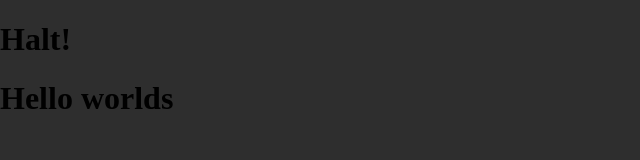
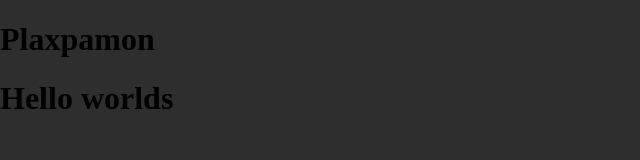
Before and after one commit to Snowcart/cyberpunk-character-console-project, a React app in the folder app/: page / in a window 1280 px wide. Shown: the top 160 px of the page, without its empty margins (0-640 px from the left). Built offline with nearby package versions, Linux system fonts and the light colour scheme.

Commit message:
Adding global characterContext

```diff
--- a/app/src/App.tsx
+++ b/app/src/App.tsx
@@ -2,13 +2,19 @@ import * as React from 'react';
 import styled, { createGlobalStyle } from 'styled-components';
 import Character from './models/character';
 import Title from './title/Title';
+import { useCharacter } from './hooks/useCharacter';
+import { characterContext } from './models/Context/CharacterContext';
 
 export default () => <App />;
 
 const App = () => {
-	const character = {} as Character;
-	character.name = 'Plaxpamon';
-	const CharacterContext = React.createContext(character);
+	const character = useCharacter();
+
+	// this is just for testing
+	const { setCharacter } = React.useContext(characterContext);
+	character.character.name = 'Plaxpamon';
+	setCharacter(character.character);
+
 	const GlobalStyle = createGlobalStyle`
 	body {
 		margin: 0;
@@ -19,9 +25,9 @@ const App = () => {
 	return (
 		<>
 			<GlobalStyle />
-			<CharacterContext.Provider value={character}>
-				<Title context={CharacterContext} />
-			</CharacterContext.Provider>
+			<characterContext.Provider value={character}>
+				<Title />
+			</characterContext.Provider>
 			<h1>Hello worlds</h1>
 		</>
 	);
--- a/app/src/title/Title.tsx
+++ b/app/src/title/Title.tsx
@@ -1,14 +1,9 @@
 import * as React from 'react';
-import Character from 'src/models/character';
+import { characterContext } from '../models/Context/CharacterContext';
 
-const Title = (props: Props) => {
-	const character = React.useContext(props.context);
-	character.name = 'Halt!';
-	return <h1>{character.name}</h1>;
+const Title = () => {
+	const characterCtx = React.useContext(characterContext);
+	return <h1>{characterCtx.character.name}</h1>;
 };
 
-interface Props {
-	context: React.Context<Character>;
-}
-
 export default Title;
```
